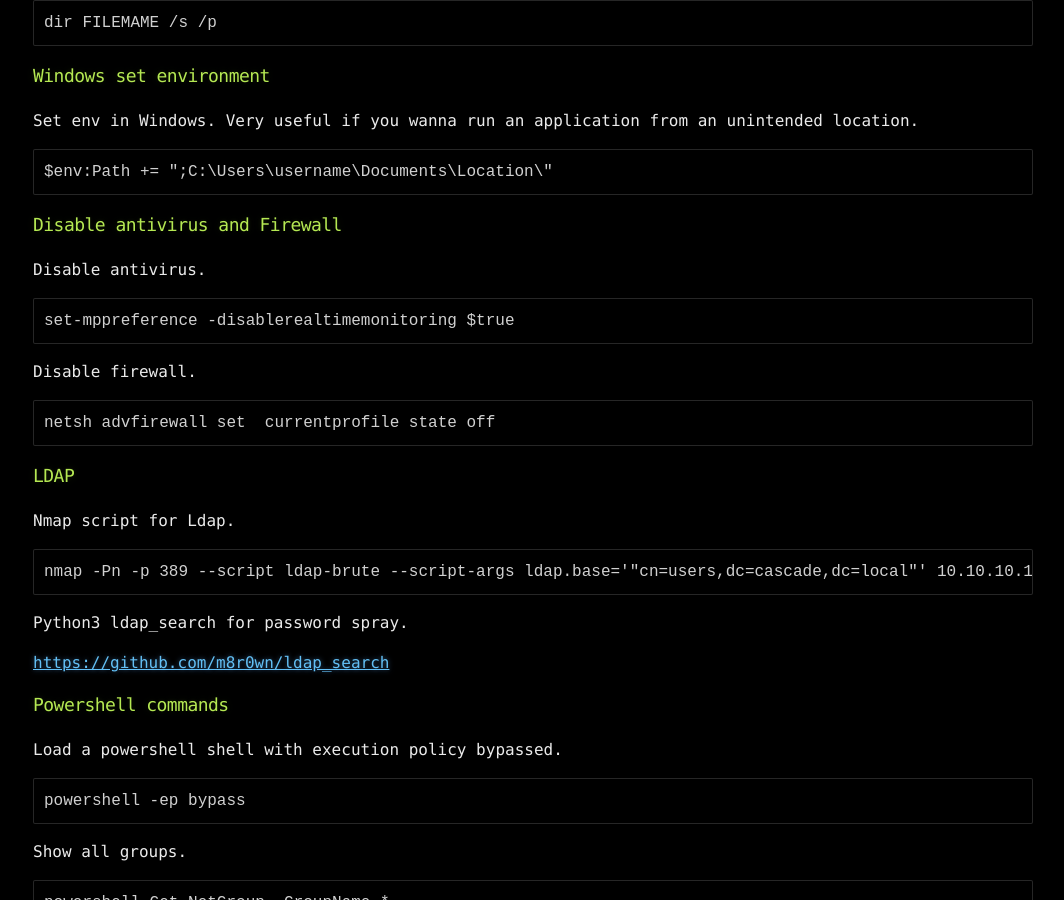
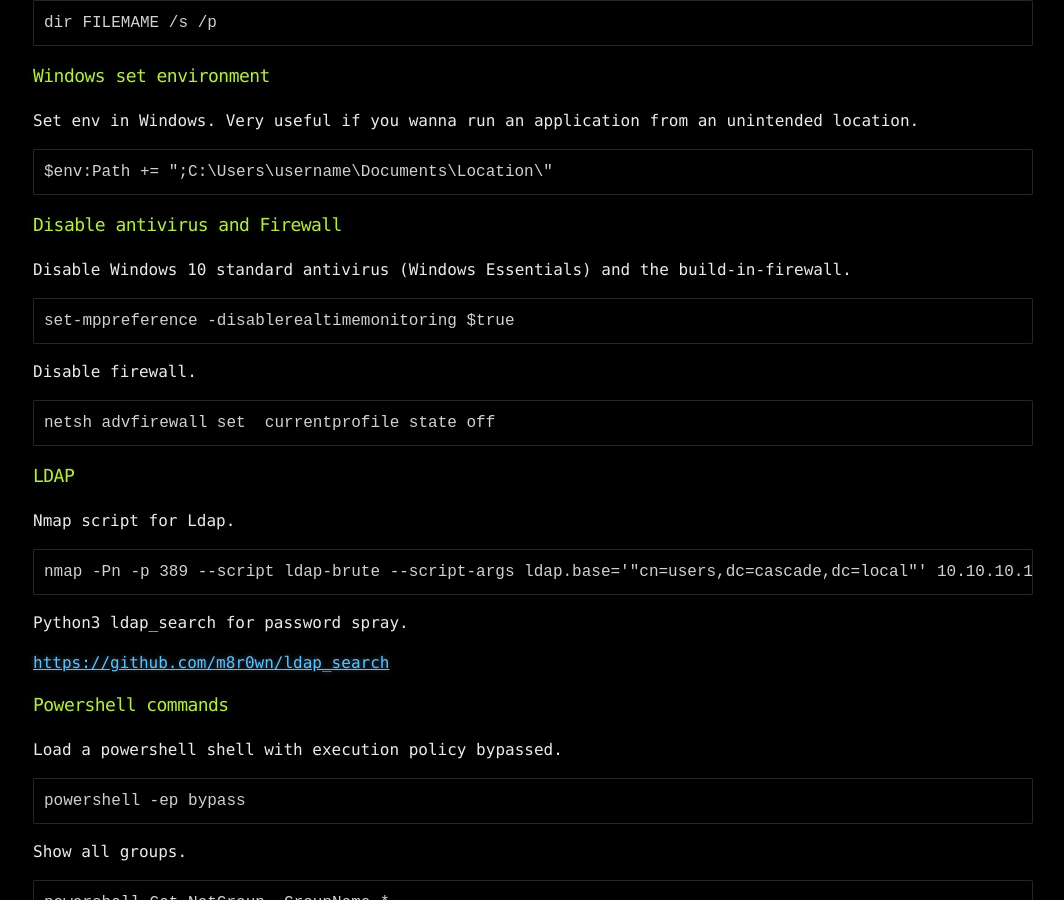
Before and after one commit to datahackare/warz0ne, a Jekyll site: the page built from _posts/2021-03-31-CheatSheet.md, in a window 1280 px wide and 900 px high, scrolled down 1774 px. Shown: the whole window, without its empty margins (107-1171 px from the left). Built offline with Jekyll 4.4.1, drawn with Linux system fonts in a browser that asks for light colours.

Commit message:
Update 2021-03-31-CheatSheet.md

````diff
--- a/_posts/2021-03-31-CheatSheet.md
+++ b/_posts/2021-03-31-CheatSheet.md
@@ -92,7 +92,7 @@ $env:Path += ";C:\Users\username\Documents\Location\"
 
 ### [](#header-3)Disable antivirus and Firewall
 
-Disable antivirus.
+Disable Windows 10 standard antivirus (Windows Essentials) and the build-in-firewall.
 
 ```
 set-mppreference -disablerealtimemonitoring $true
````
